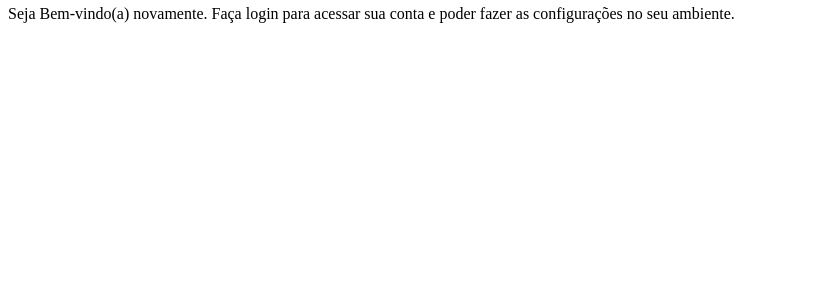
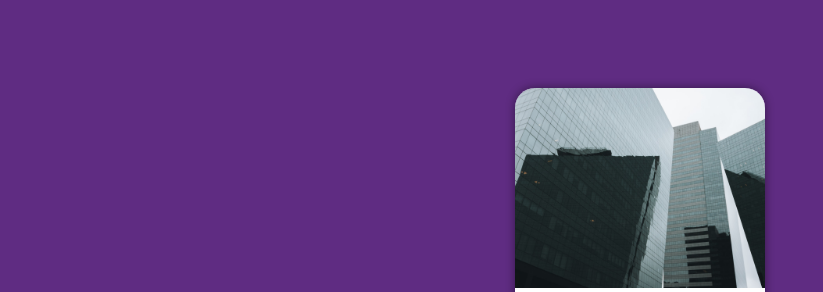
Before and after one commit to mateusezequiel/projeto-tela, a plain HTML site: page index.html in a window 1280 px wide. Shown: the part 62-354 px from the top of the page, without its empty margins (0-823 px from the left). Drawn offline with Linux system fonts and the light colour scheme.

Commit message:
projeto tela em andamento

```diff
--- a/estilos/style.css
+++ b/estilos/style.css
@@ -1 +1,47 @@
 @charset "UTF-8";
+
+* {
+    font-family: system-ui, -apple-system, BlinkMacSystemFont, 'Segoe UI', Roboto, Oxygen, Ubuntu, Cantarell, 'Open Sans', 'Helvetica Neue', sans-serif;
+    padding: 0px;
+    margin: 0px;
+    box-sizing: border-box;
+}
+
+body, html {
+    background-color: #5f2c82;
+    height: 100vh;
+    width: 100vw;
+}
+
+main {
+    position: relative;
+    height: 100vh;
+    width: 100vw;
+}
+
+section#Login {
+    position: absolute;
+    top: 50%;
+    left: 50%;
+    transform: translate(-50%, -50%);
+    overflow: hidden;
+
+    background-color: white;
+    width: 250px;
+    height: 500px;
+    border-radius: 20px;
+    box-shadow: 0px 0px 10px hsla(0, 0%, 0%, 0.450);
+}
+
+section#Login > div#imagem {
+    display: block;
+    background: #5f2c82 url(../imagens/metal.jpg.jpg) no-repeat;
+    background-size: cover;
+    background-position: left bottom;
+    height: 200px;
+}
+
+section#Login > div#formulario {
+    display: block;
+    padding: 10px;
+}
```
Also changed, not shown: index.html (+1 -0 lines).
